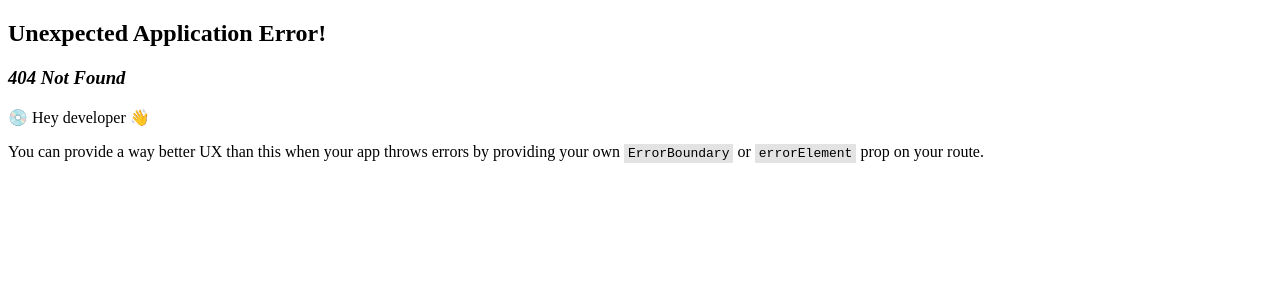
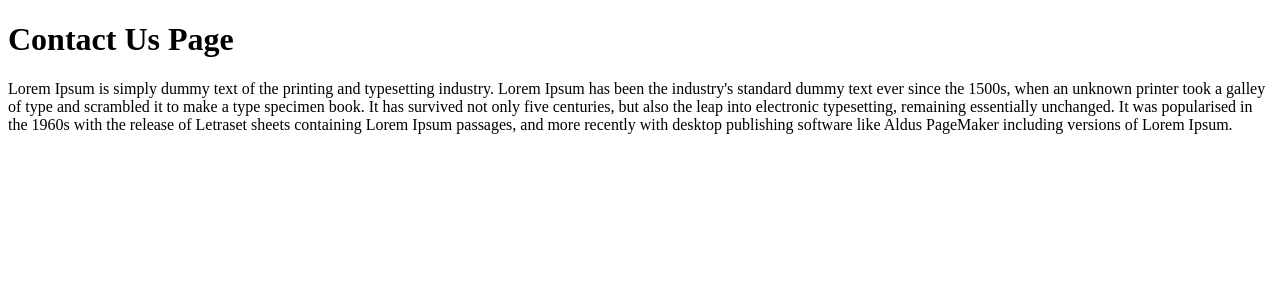
Before and after one commit to ibrahimmuqsith/react-practice, a React (Vite) app: page /contact in a window 1280 px wide. Before the commit this address had no page. Shown: the top 300 px of the page. Built offline with nearby package versions, Linux system fonts and the light colour scheme.

Commit message:
contact us page added

```diff
--- a/src/App.js
+++ b/src/App.js
@@ -5,6 +5,7 @@ import { createBrowserRouter, RouterProvider } from 'react-router-dom'
 import Header from './components/Header'
 import Body from './components/Body'
 import About from './components/About'
+import Contact from './components/Contact'
 
 import './index.scss'
 
@@ -27,6 +28,10 @@ const appRouter = createBrowserRouter([
     {
         path: '/about',
         element: <About />
+    },
+    {
+        path: '/contact',
+        element: <Contact />
     }
 ])
 
--- /dev/null
+++ b/src/components/Contact.js
@@ -0,0 +1,17 @@
+import React from 'react'
+import { LOREM_IPSUM } from '../utils/constants'
+
+const Contact = () => {
+    return (
+        <div className='contactContainer'>
+            <h1>
+                Contact Us Page
+            </h1>
+            <p>
+                {LOREM_IPSUM}
+            </p>
+        </div>
+    )
+}
+
+export default Contact
```
